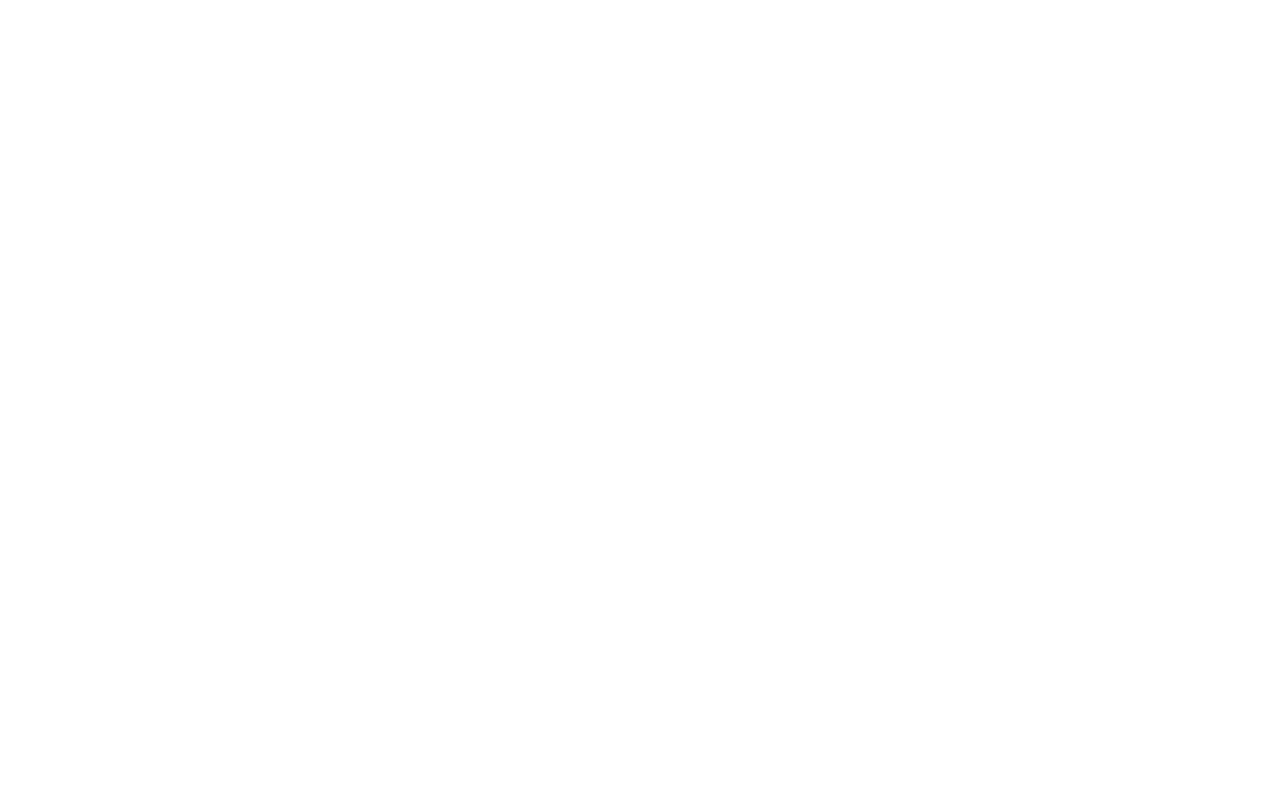
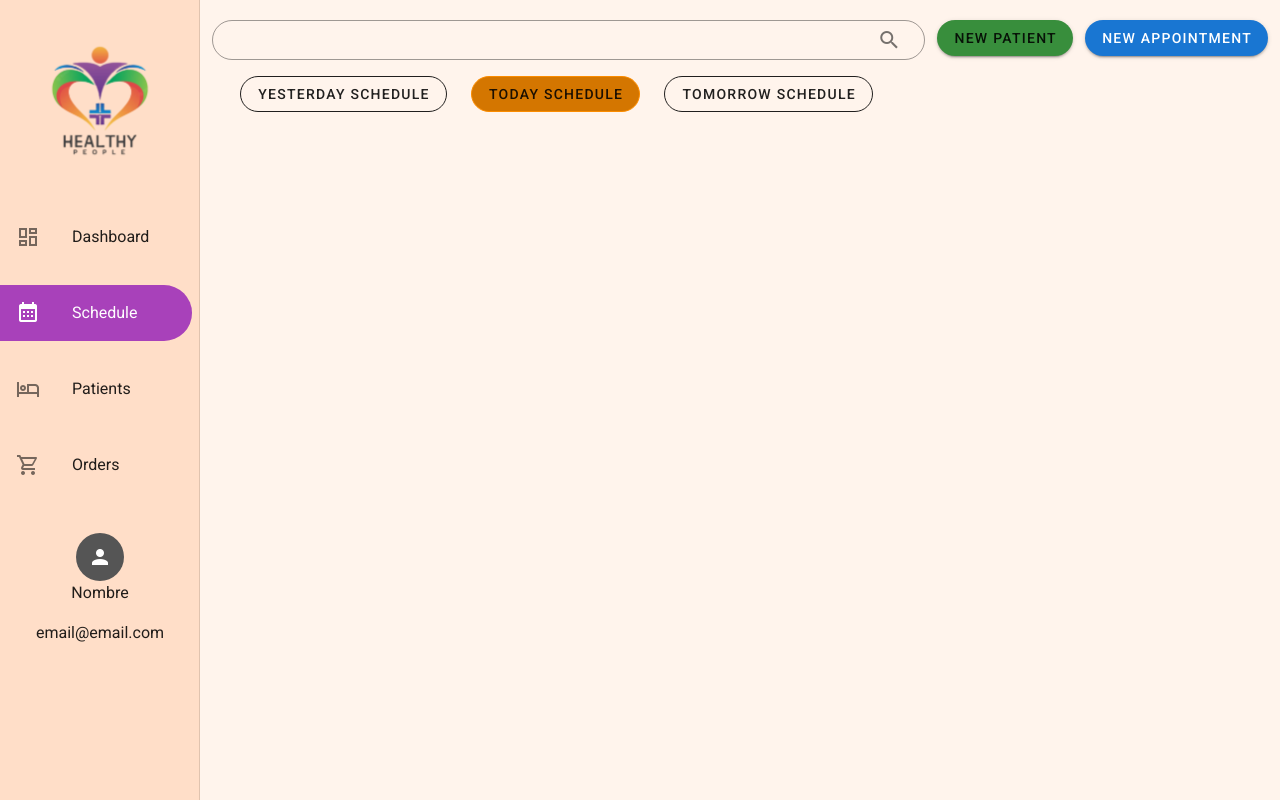
Before and after one commit to moybadajoz/frontend_healthy, a Nuxt app: page /schedule in a window 1280 px wide. Before the commit this address had no page. Built offline with nearby package versions, Linux system fonts and the light colour scheme.

Commit message:
navigation-drawer arreglado, base para dashboard y schedule empezado

```diff
--- a/layouts/dashboard.vue
+++ b/layouts/dashboard.vue
@@ -3,20 +3,23 @@
     <v-navigation-drawer
       app
       permanent
-      color="#12A2C4"
+      color="#FFDEC8"
+      width="200px"
     >
-      <v-sheet>
       <v-img :src="require('@/assets/images/logo_dashboard.svg')" />
-      </v-sheet>
 
-      <v-divider />
-
-      <v-list>
+      <v-list shaped>
+        <v-list-item-group
+          v-model="selectedItem"
+          active-class="purple white--text"
+          max="1"
+        >
           <v-list-item
             v-for="[icon, text, ruta] in links"
             :key="icon"
             link
             :to="ruta"
+            class="mb-5"
           >
             <v-list-item-icon>
               <v-icon>{{ icon }}</v-icon>
@@ -26,10 +29,28 @@
               <v-list-item-title>{{ text }}</v-list-item-title>
             </v-list-item-content>
           </v-list-item>
+        </v-list-item-group>
       </v-list>
+      <v-row justify="center" class="mt-3">
+        <v-avatar
+          color="#555"
+        >
+          <v-icon
+            color="#FFF"
+          >
+            mdi-account
+          </v-icon>
+        </v-avatar>
+      </v-row>
+      <v-row justify="center">
+        Nombre
+      </v-row>
+      <v-row justify="center" class="mt-7">
+        email@email.com
+      </v-row>
     </v-navigation-drawer>
 
-    <v-main>
+    <v-main style="background-color: #FFF4EC;">
       <v-container
         class="py-8 px-6"
         fluid
@@ -44,8 +65,12 @@
 export default {
   data: () => ({
     drawer: null,
+    selectedItem: 1,
     links: [
-      ['mdi-account', 'Usuarios', '/dashboard/usuarios']
+      ['mdi-view-dashboard-outline', 'Dashboard', '/dashboard'],
+      ['mdi-calendar-month', 'Schedule', '/schedule'],
+      ['mdi-bed-outline', 'Patients', '/patients'],
+      ['mdi-cart-outline', 'Orders', '/orders']
     ]
   })
 }
--- a/pages/dashboard/index.vue
+++ b/pages/dashboard/index.vue
@@ -1,5 +1,22 @@
 <template>
-  <div />
+  <div>
+    <v-row>
+      <v-text-field
+        outlined
+        append-icon="mdi-magnify"
+        dense
+        hide-details
+      />
+    </v-row>
+    <v-row>
+      <v-col cols="4">
+        <h4>Next appointments</h4>
+        <v-card>
+          dad
+        </v-card>
+      </v-col>
+    </v-row>
+  </div>
 </template>
 
 <script>
--- /dev/null
+++ b/pages/orders/index.vue
@@ -0,0 +1,11 @@
+<template>
+  <div />
+</template>
+
+<script>
+
+export default {
+  layout: 'dashboard',
+  auth: true
+}
+</script>
--- /dev/null
+++ b/pages/patients/index.vue
@@ -0,0 +1,11 @@
+<template>
+  <div />
+</template>
+
+<script>
+
+export default {
+  layout: 'dashboard',
+  auth: true
+}
+</script>
--- /dev/null
+++ b/pages/schedule/index.vue
@@ -0,0 +1,68 @@
+<template>
+  <div>
+    <v-row>
+      <v-text-field
+        outlined
+        append-icon="mdi-magnify"
+        dense
+        hide-details
+        rounded
+      />
+      <v-btn
+        class="ml-3"
+        color="green darken-2"
+        rounded
+      >
+        New patient
+      </v-btn>
+      <v-btn
+        class="ml-3"
+        color="primary"
+        rounded
+      >
+        New appointment
+      </v-btn>
+    </v-row>
+    <v-row>
+      <v-slide-group
+        v-model="selectedOption"
+        class="pa-4"
+        mandatory
+      >
+        <v-slide-item
+          v-for="[text] in options"
+          :key="text"
+          v-slot="{ active, toggle}"
+        >
+          <v-btn
+            class="mx-3 mb-1"
+            :input-value="active"
+            active-class="warning"
+            rounded
+            elevation="0"
+            outlined
+            @click="toggle"
+          >
+            {{ text }}
+          </v-btn>
+        </v-slide-item>
+      </v-slide-group>
+    </v-row>
+  </div>
+</template>
+
+<script>
+
+export default {
+  layout: 'dashboard',
+  auth: true,
+  data: () => ({
+    selectedOption: 1,
+    options: [
+      ['Yesterday Schedule'],
+      ['Today Schedule'],
+      ['Tomorrow Schedule']
+    ]
+  })
+}
+</script>
```
Lines whose indentation alone changed are shown as unchanged.
